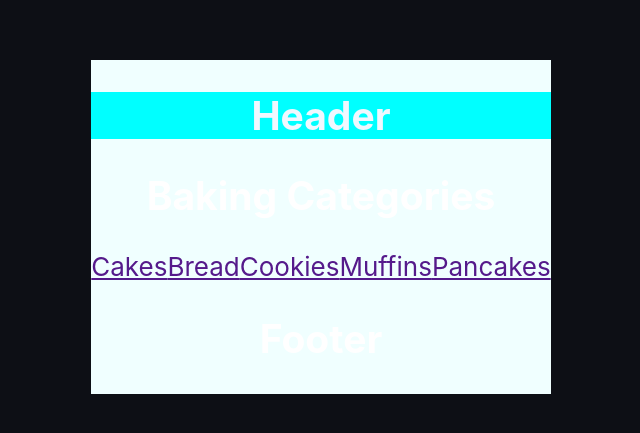
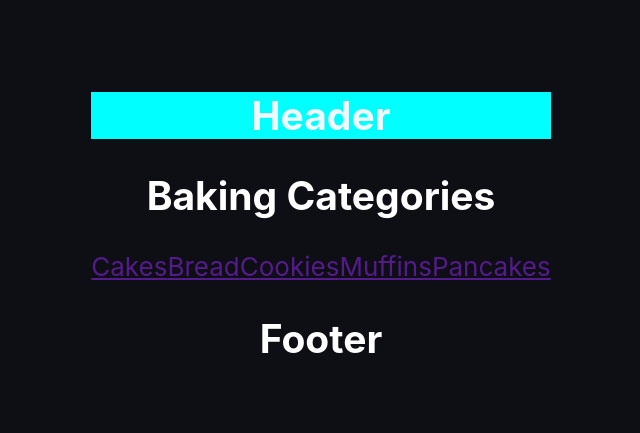
Before and after one commit to LoHi-Turing/lo-hi, a React (Create React App) app: page /#/all-categories in a window 1280 px wide. Shown: the part 173-606 px from the top of the page, without its empty margins (319-959 px from the left). Built offline with nearby package versions, Linux system fonts and the light colour scheme.

Commit message:
Updating attempted styling in App

```diff
--- a/src/components/App/App.css
+++ b/src/components/App/App.css
@@ -10,9 +10,6 @@
   color: white;
 }
 
-.categories-page {
-  background-color: azure;
-}
 /*
 .App-logo {
   height: 40vmin;
```
